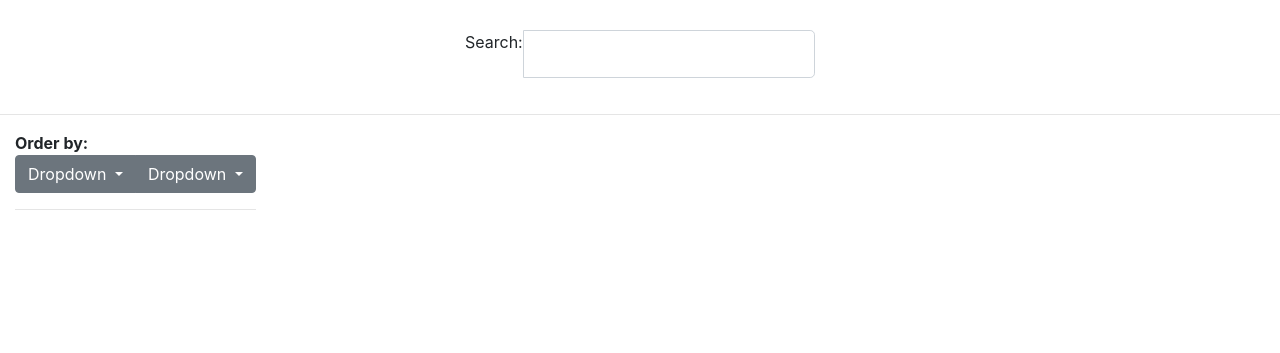
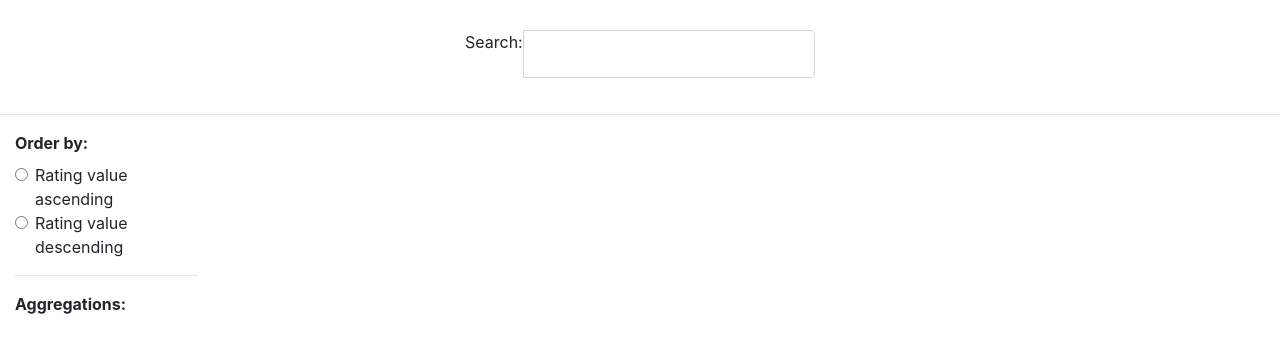
Before and after one commit to 183h/VI-Assignment, a Flask app: page / in a window 1280 px wide. Shown: the top 353 px of the page. Run offline with Flask 2, Linux system fonts and the light colour scheme; some libraries are stand-ins or nearby versions.

Commit message:
added radio buttons for ordering and displaying aggs from elastic query

```diff
--- a/templates/main.html
+++ b/templates/main.html
@@ -13,16 +13,15 @@
 	</script>
 </head>
 
+<form action="/search" method="POST">
 <div class="container">
   <div class="row">
     <div class="col"></div>
     <div class="col" style="padding-top: 30px; padding-bottom: 20px">
-		<form action="/search" method="POST">
 			<div class="input-group input-group-lg">
-  				<span class="input-group-addon" id="basic-addon1">Search: </span>
-  				<input type="text" class="form-control" aria-describedby="basic-addon1" name="term" value="{{ value }}">
+  				<span class="input-group-addon" id="i1">Search: </span>
+  				<input type="text" class="form-control" aria-describedby="basic-addon1" name="q" value="{{ q }}">
 			</div>
-		</form>
     </div>
     <div class="col"></div>
   </div>
@@ -31,28 +30,27 @@
 <div class="container-fluid">
   <div class="row">
     <div class="col">
-    	<b>Order by:</b>
-		<div class="btn-group" role="group" aria-label="Button group with nested dropdown">
-		  <div class="btn-group" role="group">
-		    <button id="btnGroupDrop1" type="button" class="btn btn-secondary dropdown-toggle" data-toggle="dropdown" aria-haspopup="true" aria-expanded="false">
-		      Dropdown
-		    </button>
-		    <div class="dropdown-menu" aria-labelledby="btnGroupDrop1">
-		      <a class="dropdown-item" href="#">Rating value</a>
-		      <a class="dropdown-item" href="#">Rating count</a>
-		    </div>
-		  </div>
-		  <div class="btn-group" role="group">
-		    <button id="btnGroupDrop2" type="button" class="btn btn-secondary dropdown-toggle" data-toggle="dropdown" aria-haspopup="true" aria-expanded="false">
-		      Dropdown
-		    </button>
-		    <div class="dropdown-menu" aria-labelledby="btnGroupDrop2">
-		      <a class="dropdown-item" href="#">Ascending</a>
-		      <a class="dropdown-item" href="#">Descending</a>
-		    </div>
-		  </div>
-		</div>
-    <hr />
+    	<label> <b>Order by:</b> </label>
+    	<div class="form-check">
+    	  <label class="form-check-label">
+    	    <input class="form-check-input" type="radio" name="o" id="r1" value="asc" {% if o == "asc" %} checked {% endif %}>
+    	    Rating value ascending
+    	  </label>
+    	</div>
+    	<div class="form-check">
+    	  <label class="form-check-label">
+    	    <input class="form-check-input" type="radio" name="o" id="r2" value="desc" {% if o == "desc" %} checked {% endif %}>
+    	    Rating value descending
+    	  </label>
+    	</div>
+    	<hr />
+
+    	<label> <b>Aggregations:</b> </label>
+    	<ul>
+    	    {% for a in aggs %}
+    	  		<li>{{ a["key"] }} ({{ a["doc_count"] }})</li>
+    		{% endfor %}
+    	</ul>
     </div>
 
     <div class="col-8">
@@ -62,3 +60,4 @@
     <div class="col"></div>
   </div>
 </div>
+</form>
```
